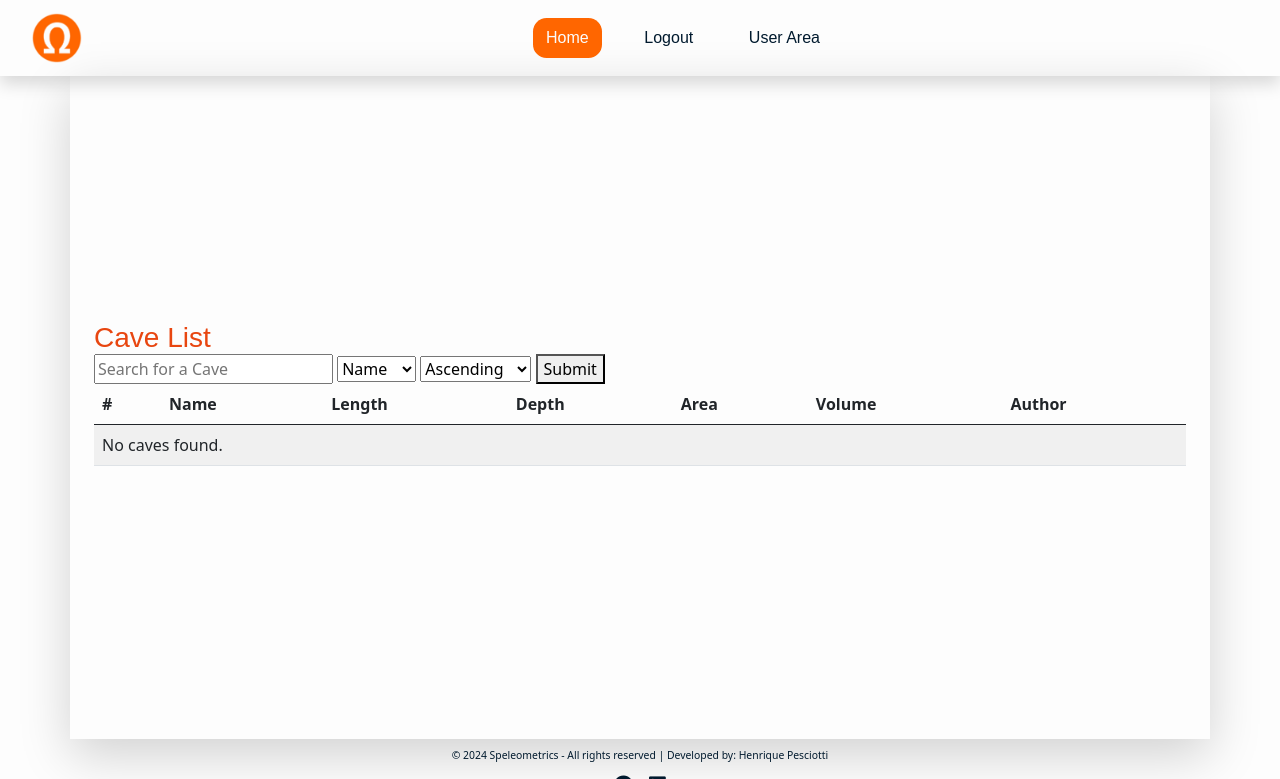
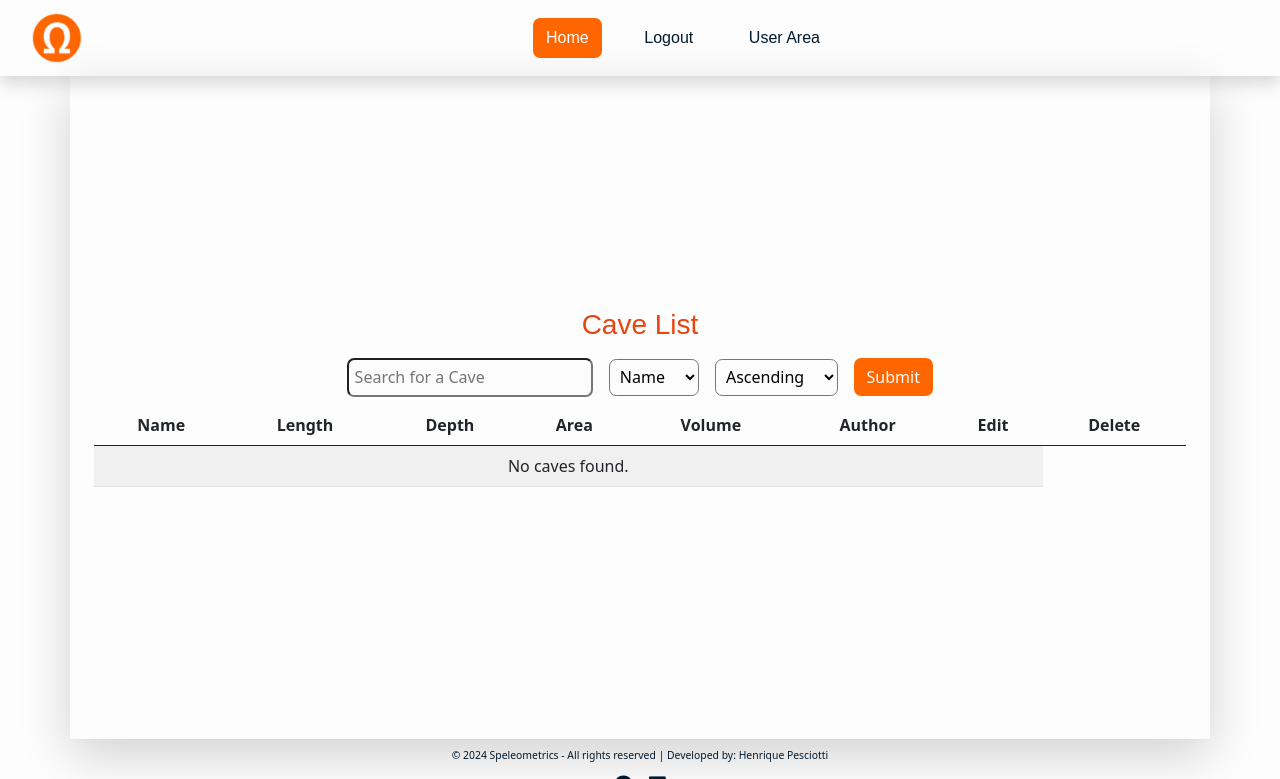
Before and after one commit to Code-Institute-Submissions/Speleometrics, a Django app: page / in a window 1280 px wide. Shown: the top 779 px of the page. Run offline with Django 4.2, Linux system fonts and the light colour scheme; a user stored in the database is signed in; data that the repository does not hold is empty; parts of the project's set-up code (start-up, migrations or seed data) failed here and were passed over; some libraries are stand-ins or nearby versions.

Commit message:
style: add style and cave list as table to home

```diff
--- a/caves/templates/cave/index.html
+++ b/caves/templates/cave/index.html
@@ -6,52 +6,81 @@
 <div class="container-fluid m-auto">
     <div class="row">
         <div class="col-12 md-8">
-            <h3 class="orange">Cave List</h3>
-
+            <h3 class="orange text-center p-2">Cave List</h3>
             <!-- Search Bar -->
-            <form method="GET">
-                <input type="text" name="q" placeholder="Search for a Cave" value="{{ search_term }}">
-
-                <!-- Ordenação por campo -->
-                <select name="sort">
+            <div>
+                <form class="d-sm-flex justify-content-center align-items-center" method="GET">
+                    <input class="m-2" type="text" name="q" placeholder="Search for a Cave" value="{{ search_term }}">
+                    <!-- Sort -->
+                    <select class="m-2" name="sort">
                         <option value="cave_name" {% if "cave_name" in current_sorting %}selected{% endif %}>Name</option>
                         <option value="length" {% if "length" in current_sorting %}selected{% endif %}>Length</option>
                         <option value="depth" {% if "depth" in current_sorting %}selected{% endif %}>Depth</option>
                         <option value="area" {% if "area" in current_sorting %}selected{% endif %}>Area</option>
                         <option value="volume" {% if "volume" in current_sorting %}selected{% endif %}>Volume</option>
                     </select>
-
-                <!-- Direção da ordenação -->
-                <select name="direction">
+                    <!-- Direction -->
+                    <select class="m-2" name="direction">
                         <option value="asc" {% if "asc" in current_sorting %}selected{% endif %}>Ascending</option>
                         <option value="desc" {% if "desc" in current_sorting %}selected{% endif %}>Descending</option>
                     </select>
-
-                <button type="submit">Submit</button>
+                    <button class="m-2 btn btn-edit" type="submit">Submit</button>
                 </form>
-
-            <table class="table table-striped">
+            </div>
+            <div class="text-center">
+                <table class="table table-striped table-responsive-sm th-lg">
                     <thead>
                         <tr>
-                        <th scope="col">#</th>
                             <th scope="col">Name</th>
                             <th scope="col">Length</th>
                             <th scope="col">Depth</th>
                             <th scope="col">Area</th>
                             <th scope="col">Volume</th>
                             <th scope="col">Author</th>
+                            {%  if request.user.is_superuser %}
+                            <th scope="col">Edit</th>
+                            <th scope="col">Delete</th>
+                            {%  endif %}
                         </tr>
                     </thead>
                     <tbody>
                         {% for cave in caves %}
                         <tr>
-                        <th scope="row">{{ cave.id }}</th>
-                        <td>{{ cave.cave_name }}</td>
+                            <td><a href="{% url 'cave_page' cave_name=cave.cave_name %}" target="_blank" class="post-link">{{ cave.cave_name }}</a></td>
                             <td>{{ cave.length }}</td>
                             <td>{{ cave.depth }}</td>
                             <td>{{ cave.area }}</td>
                             <td>{{ cave.volume }}</td>
-                        <td>{{ cave.user.username }}</td>
+                            <td><a href="{% url 'profile_page' username=cave.user.username %}" target="_blank" class="post-link">{{ cave.user }}</a></td>
+                            {%  if request.user.is_superuser %}
+                            <td><a href="{% url 'edit_cave' cave_name=cave.cave_name username=request.user.username %}" class="btn btn-info"
+                                role="button">Edit Cave</a></td>
+                            <td><button type="button" class="btn btn-danger" data-bs-toggle="modal" data-bs-target="#deleteModal">
+                                Delete Cave
+                            </button></td>
+                            {% endif %}
+
+                            {% if cave.user == request.user or request.user.is_superuser  %}
+                            <div class="modal fade" id="deleteModal" tabindex="-1" aria-labelledby="deleteModalLabel" aria-hidden="true">
+                                <div class="modal-dialog">
+                                    <div class="modal-content">
+                                        <div class="modal-header">
+                                            <h5 class="modal-title" id="deleteModalLabel">Confirm Deletion</h5>
+                                            <button type="button" class="btn-close" data-bs-dismiss="modal" aria-label="Close"></button>
+                                        </div>
+                                        <div class="modal-body">
+                                            Are you sure you want to delete this cave?
+                                        </div>
+                                        <div class="modal-footer">
+                                            <button type="button" class="btn btn-secondary" data-bs-dismiss="modal">Cancel</button>
+                                            <a href="{% url 'delete_cave' cave_name=cave.cave_name username=request.user.username %}" class="btn btn-danger">Delete</a>
+                                        </div>
+                                    </div>
+                                </div>
+                            </div>
+
+
+                            {% endif %}
                         </tr>
                         {% empty %}
                         <tr>
@@ -60,28 +89,31 @@
                         {% endfor %}
                     </tbody>
                 </table>
-
-            {% if is_paginated %}
+            </div>
+            <div class="text-center">
+                {% if caves.has_other_pages %}
                 <nav aria-label="Page navigation">
                     <ul class="pagination justify-content-center">
                         <div class="pagination">
                             <span class="step-links">
                                 {% if caves.has_previous %}
-                                <a href="?page={{ caves.previous_page_number }}&q={{ search_term }}&sort={{ current_sorting }}">Anterior</a>
+                                    <a class="btn btn-edit" href="?page={{ caves.previous_page_number }}&q={{ search_term }}&sort={{ current_sorting }}">&laquo BACK</a>
                                 {% endif %}
 
-                            <span class="current">
-                                Página {{ caves.number }} de {{ caves.paginator.num_pages }}.
-                            </span>
-
                                 {% if caves.has_next %}
-                                <a href="?page={{ caves.next_page_number }}&q={{ search_term }}&sort={{ current_sorting }}">Próxima</a>
+                                    <a class="btn btn-edit" href="?page={{ caves.next_page_number }}&q={{ search_term }}&sort={{ current_sorting }}">NEXT &raquo;</a>
                                 {% endif %}
                             </span>
                         </div>
                     </ul>
                 </nav>
+            </div>
+            <div class="text-center">
+                <h5 class="grey">
+                    Page {{ caves.number }} of {{ caves.paginator.num_pages }}
+                </h5>
                 {% endif %}
+            </div>
         </div>
     </div>
 </div>
--- a/caves/views.py
+++ b/caves/views.py
@@ -111,8 +111,7 @@ def edit_cave(request, username, cave_name):
         return HttpResponseForbidden(
             "You do not have permission to edit this cave."
         )
-    return render(request, 'cave/add_cave.html', {'form': form,
-     'cave': cave})
+    return render(request, 'cave/add_cave.html', {'form': form, 'cave': cave})
 
 
 @login_required
--- a/static/css/style.css
+++ b/static/css/style.css
@@ -60,7 +60,7 @@ footer a:hover {
 }
 
 .nav-pills .nav-link {
-    border-radius: .85rem;
+   border-radius: .45rem;
 }
 
 .nav-pills .nav-link.active, .nav-pills .show > .nav-link {
@@ -79,7 +79,7 @@ footer a:hover {
 .btn-image {
     color: #fcfcfc;
     background-color: #ff6600;
-    border-radius: .85rem;
+   border-radius: .45rem;
     max-width: 40%;
 }
 
@@ -87,7 +87,7 @@ footer a:hover {
 .btn-edit {
     color: #fcfcfc;
     background-color: #ff6600;
-    border-radius: .85rem;
+    border-radius: .45rem;
 }
 
 .btn-image:hover,
@@ -104,12 +104,20 @@ footer a:hover {
     background-color: #fcfcfc;
 }
 
+.btn-info,
+.btn-info:hover
 .btn-secondary,
 .btn-secondary:hover,
 .btn-danger,
 .btn-danger:hover {
     color: #fcfcfc !important;
-    border-radius: .85rem
+    border-radius: .45rem;
+}
+
+input, select {
+    background-color: #fcfcfc;
+   border-radius: .45rem;
+    padding: .35em;
 }
 
 .link {
@@ -191,10 +199,11 @@ h1, h2, h3, h4 {
     width: 100%;
 }
 
-/* .container, .container-sm {
-    margin-top: auto;
-    overflow-y: auto !important;
-} */
+@media (max-width: 576px) {
+    table {
+        font-size: 12px; /* Reduzir tamanho da fonte em telas pequenas */
+    }
+}
 
 /* Media query: tablets and larger (800px and up) */
 @media screen and (min-width: 800px) {
```
Also changed, not shown: 1 other file. Lines whose indentation alone changed are shown as unchanged.
